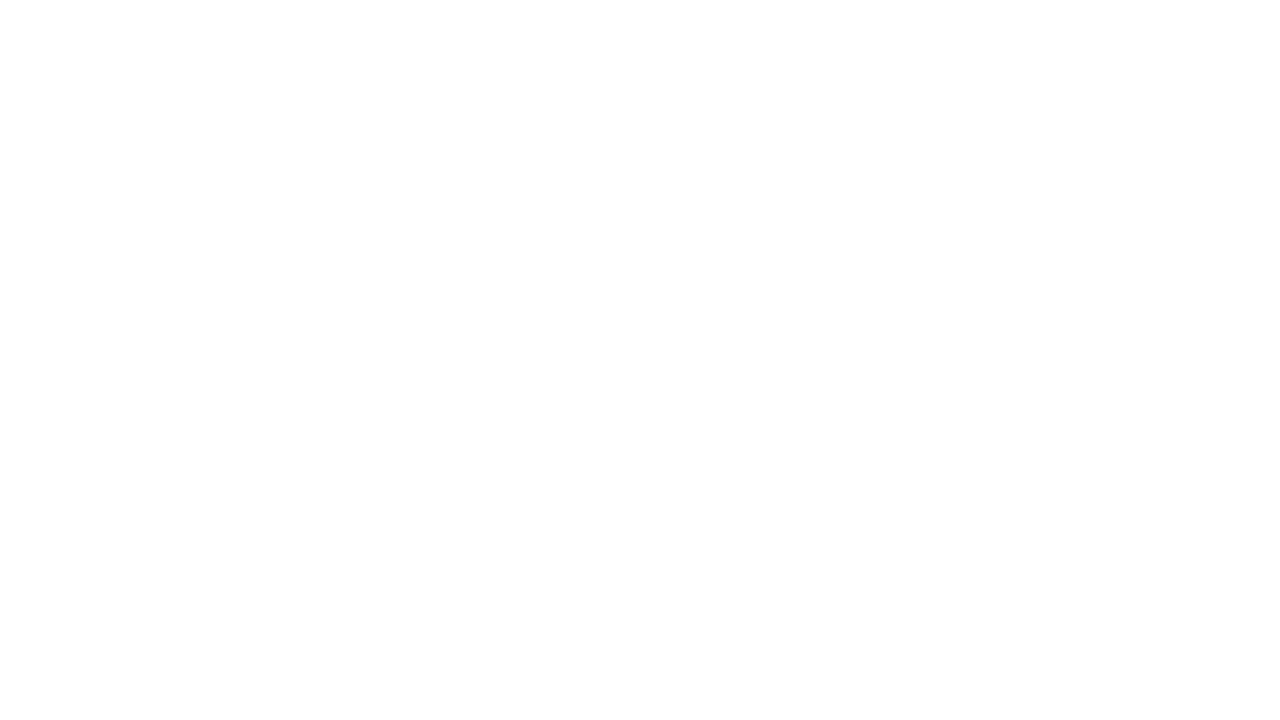
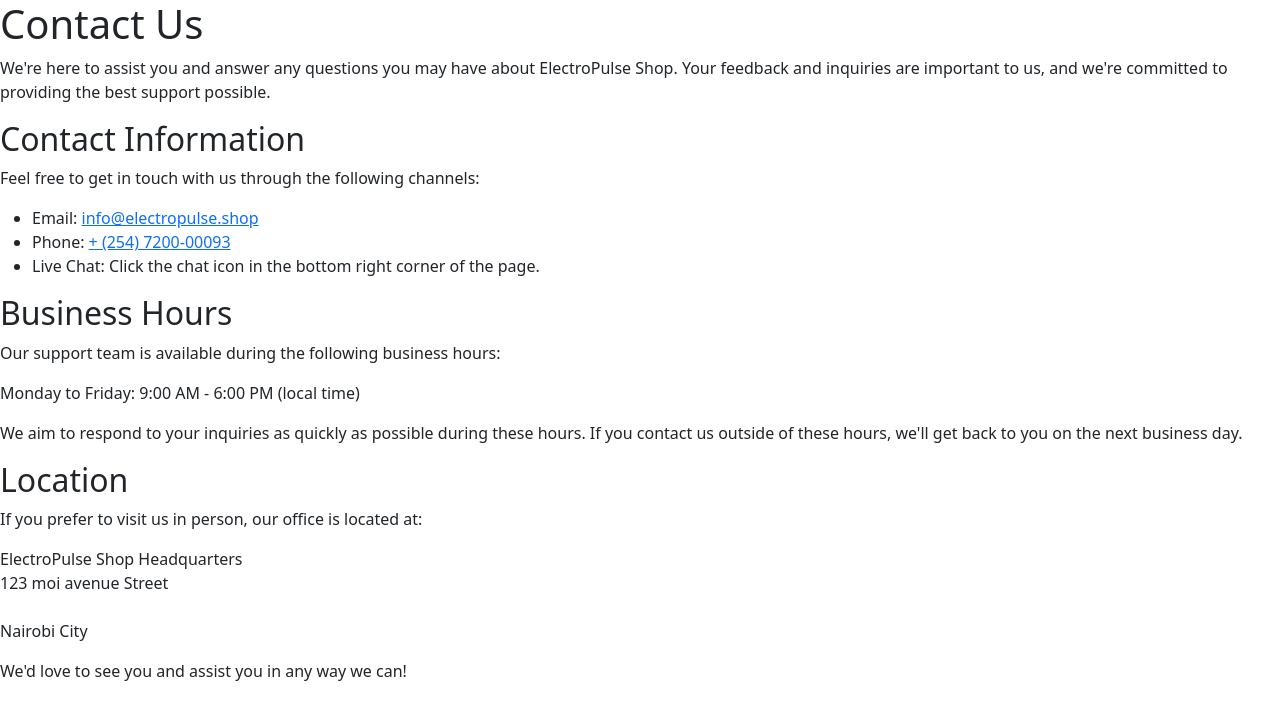
Before and after one commit to gilbert-ku/electro-App, a React (Vite) app in the folder electropulse-app/: page /contact-us in a window 1280 px wide. Before the commit this address had no page. Shown: the top 720 px of the page. Built offline with nearby package versions, Linux system fonts and the light colour scheme.

Commit message:
completed about us contact us and helpcentre

```diff
--- a/electropulse-app/src/App.jsx
+++ b/electropulse-app/src/App.jsx
@@ -1,25 +1,29 @@
-// import React from 'react';
-import { Routes, Route } from 'react-router-dom'
-import Home from '../src/components/Home'
-import Login from '../src/components/login';
-import Signup from '../src/components/signup';
+import React from 'react';
+import { Routes, Route } from 'react-router-dom';
+import Home from '../src/components/Home';
+import Login from '../src/components/Login';
+import Signup from '../src/components/Signup';
+import AboutUs from '../src/components/AboutUs';
+import ContactUs from '../src/components/ContactUs';
+import HelpCentre from '../src/components/HelpCentre';
+//import Navigation from '../src/components/Navigation';
 
-
-
-import './App.css'
+import './App.css';
 
 const App = () => {
-
   return (
     <div>
+      {/* /*<Navigation /> */}
       <Routes>
-        <Route path="/" element={<Home/>} />
+        <Route path="/" element={<Home />} />
         <Route path="/login" element={<Login />} />
         <Route path="/signup" element={<Signup />} />
+        <Route path="/about-us" element={<AboutUs />} />
+        <Route path="/contact-us" element={<ContactUs />} />
+        <Route path="/help-centre" element={<HelpCentre />} />
       </Routes>
     </div>
-
-  )
+  );
 }
 
-export default App
+export default App;
--- /dev/null
+++ b/electropulse-app/src/components/AboutUs.jsx
@@ -0,0 +1,15 @@
+import React from 'react';
+
+function AboutUs() {
+  return (
+    <div id="about">
+      <h1>About ElectroPulse Shop</h1>
+      <p>Welcome to ElectroPulse Shop, your ultimate destination for the latest and greatest in electronics and gadgets. We are a team of tech enthusiasts committed to providing you with cutting-edge products that enhance your life.</p>
+      <p>At ElectroPulse Shop, we believe that technology should be accessible to everyone. We handpick a curated selection of top-quality products, from smartphones and smartwatches to home automation gadgets and accessories, to bring you the best in innovation and convenience.</p>
+      <p>Our mission is to empower you with the tools and gadgets that make your daily life more enjoyable and efficient. Whether you're a tech-savvy enthusiast or just starting your journey into the digital world, we're here to serve you with expertise, passion, and a dedication to customer satisfaction.</p>
+
+    </div>
+  );
+}
+
+export default AboutUs;
--- /dev/null
+++ b/electropulse-app/src/components/ContactUs.jsx
@@ -0,0 +1,32 @@
+import React from 'react';
+
+function ContactUs() {
+  return (
+    <div>
+      <h1>Contact Us</h1>
+      <p>We're here to assist you and answer any questions you may have about ElectroPulse Shop. Your feedback and inquiries are important to us, and we're committed to providing the best support possible.</p>
+      <h2>Contact Information</h2>
+      <p>Feel free to get in touch with us through the following channels:</p>
+      <ul>
+        <li>Email: <a href="mailto:info@electropulse.shop">info@electropulse.shop</a></li>
+        <li>Phone: <a href="tel:0720000093">+ (254) 7200-00093</a></li>
+        <li>Live Chat: Click the chat icon in the bottom right corner of the page.</li>
+      </ul>
+      <h2>Business Hours</h2>
+      <p>Our support team is available during the following business hours:</p>
+      <p>Monday to Friday: 9:00 AM - 6:00 PM (local time)</p>
+      <p>We aim to respond to your inquiries as quickly as possible during these hours. If you contact us outside of these hours, we'll get back to you on the next business day.</p>
+      <h2>Location</h2>
+      <p>If you prefer to visit us in person, our office is located at:</p>
+      <address>
+        ElectroPulse Shop Headquarters<br />
+        123 moi avenue Street<br />
+        <br />
+        Nairobi City
+      </address>
+      <p>We'd love to see you and assist you in any way we can!</p>
+    </div>
+  );
+}
+
+export default ContactUs;
--- a/electropulse-app/src/components/Footer.jsx
+++ b/electropulse-app/src/components/Footer.jsx
@@ -11,10 +11,10 @@
             <h5>Need Help?</h5>
             <ul className="list-unstyled help-icons">
               <li className="help-icons">
-                <a id="help-icons" href='#'>Help Center</a>
+                <a id="help-icons" href='/help-centre'>Help Center</a>
               </li>
               <li className="help-icons">
-                <a id="help-icons" href='#'>Contact Us</a>
+                <a id="help-icons" href='/contact-us'>Contact Us</a>
               </li>
             </ul>
           </div>
@@ -22,7 +22,7 @@
             <h5>About</h5>
             <ul className="list-unstyled help-icons">
               <li className="help-icons">
-                <a id="help-icons" href='#'>About us</a>
+                <a id="help-icons" href='/about-us'>About us</a>
               </li>
               <li className="help-icons">
                 <a id="help-icons" href='#'>Terms & conditions</a>
--- /dev/null
+++ b/electropulse-app/src/components/HelpCentre.jsx
@@ -0,0 +1,16 @@
+import React from 'react';
+
+function HelpCenter() {
+  return (
+    <div>
+      <h1>Help Center</h1>
+      <p>Welcome to the ElectroPulse Shop Help Center. Our Help Center is designed to assist you with common questions and provide solutions to frequently encountered issues.</p>
+      <h2>Frequently Asked Questions (FAQs)</h2>
+      <p>Explore our <a href="/faq">FAQs</a> to find answers to commonly asked questions about our products, orders, and services.</p>
+      <p>Our FAQs cover a wide range of topics to help you find quick solutions to your queries.</p>
+
+    </div>
+  );
+}
+
+export default HelpCenter;
--- /dev/null
+++ b/electropulse-app/src/components/Navigation.jsx
@@ -0,0 +1,23 @@
+// Navigation.jsx
+import React from 'react';
+import { Link } from 'react-router-dom';
+
+function Navigation() {
+  return (
+    <nav>
+      <ul>
+        <li>
+          <Link to="/about-us">About Us</Link>
+        </li>
+        <li>
+          <Link to="/help-center">Help Center</Link>
+        </li>
+        <li>
+          <Link to="/contact-us">Contact Us</Link>
+        </li>
+      </ul>
+    </nav>
+  );
+}
+
+export default Navigation;
```
Also changed, not shown: electropulse-app/src/components/Login.jsx (renamed from electropulse-app/src/components/login.jsx), electropulse-app/src/components/Signup.jsx (renamed from electropulse-app/src/components/signup.jsx).
